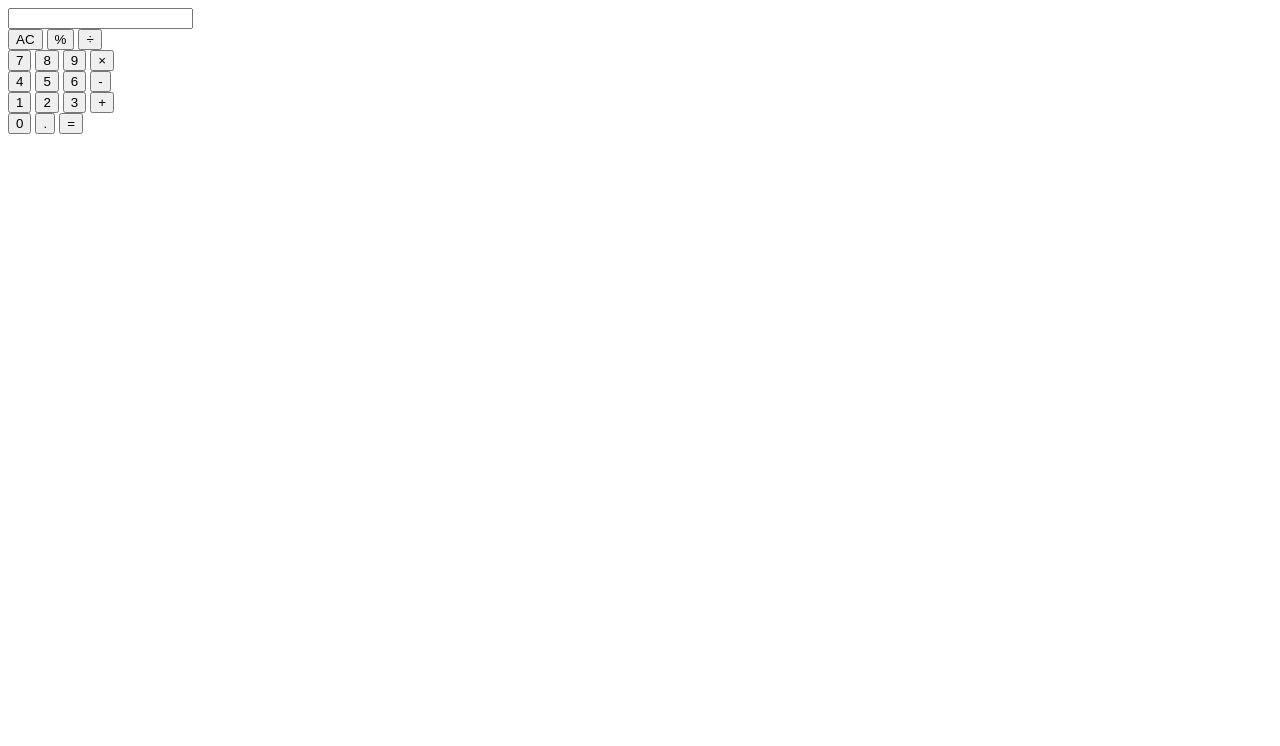
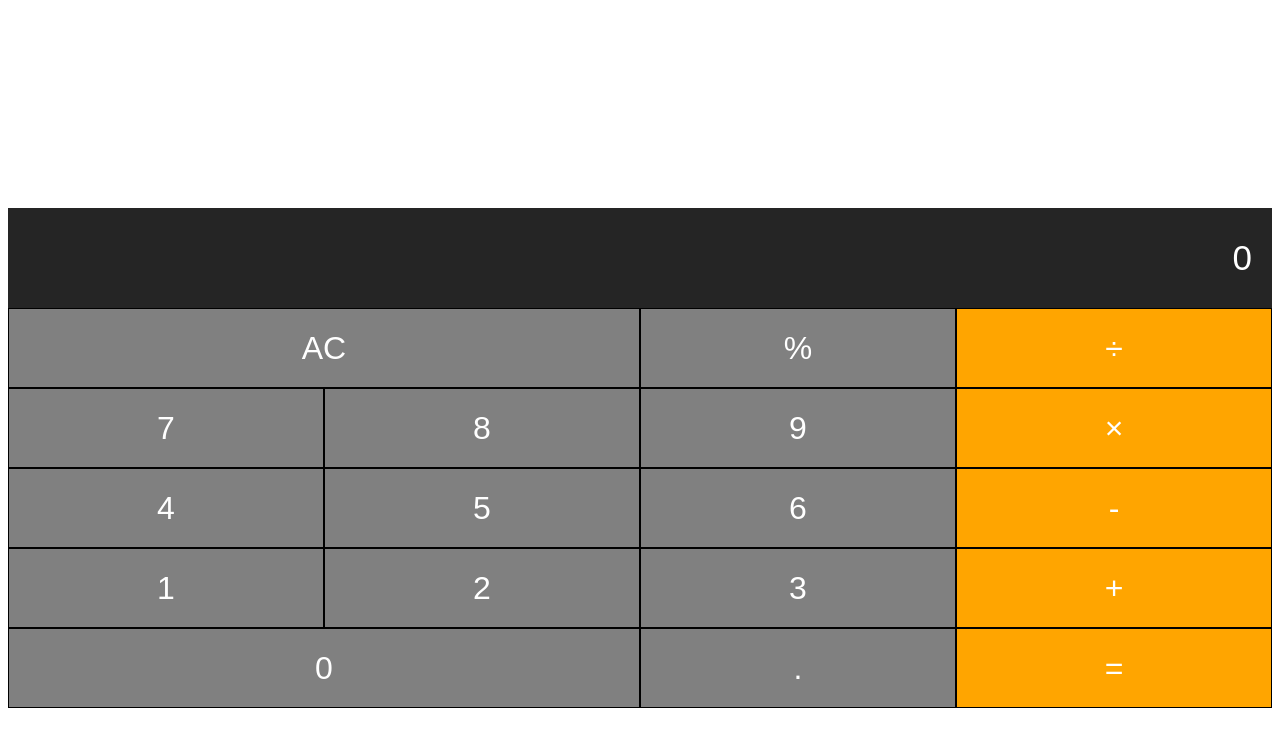
Before and after one commit to vbuxx/calculator-JS, a plain HTML site: page index.html in a window 1280 px wide. Drawn offline with Linux system fonts and the light colour scheme; files that its build step writes are made by us from their sources.

Commit message:
Modify index.html & add stylesheet.css

```diff
--- a/assets/css/stylesheet.css
+++ b/assets/css/stylesheet.css
@@ -0,0 +1,54 @@
+.calculator {
+    text-align: center;
+    margin: 0 auto;
+    padding-top: 200px;
+}
+
+.calculator-screen {
+    width: 100%;
+    height: 100px;
+    background-color: #252525;
+    color: #fff;
+    text-align: right;
+    font-size: 35px;
+    border: none;
+    padding: 0 20px;
+    box-sizing: border-box;
+}
+
+.calculator-keys {
+    width: 100%;
+}
+
+.row {
+    display: flex;
+}
+
+button {
+    height: 80px;
+    background-color: gray;
+    border: 1px solid black;
+    font-size: 32px;
+    color: #fff;
+    width: 25%;
+    outline: none;
+}
+
+.all-clear,
+.zero-btn {
+    width: 50%;
+}
+
+.operator,
+.equal-sign {
+    background-color: orange;
+}
+
+button:hover {
+    background-color: darkgray;
+}
+
+.operator:hover,
+.equal-sign:hover {
+    background-color: darkorange;
+}
--- a/index.html
+++ b/index.html
@@ -6,16 +6,16 @@
     <meta http-equiv="X-UA-Compatible" content="IE=edge">
     <meta name="viewport" content="width=device-width, initial-scale=1.0">
     <title>Calculator</title>
-    <link rel="stylesheet" href="stylesheet.css">
+    <link rel="stylesheet" href="assets/css/stylesheet.css">
 </head>
 
 <body>
     <div class="calculator">
-        <input type="text" class="calculator-screen">
+        <input type="text" class="calculator-screen" value="0" disabled>
         <div class="calculator-keys">
             <div class="row">
                 <button class="all-clear">AC</button>
-                <button class="operator" value="%">%</button>
+                <button class="percentage" value="%">%</button>
                 <button class="operator" value="/">&divide;</button>
             </div>
             <div class="row">
```
